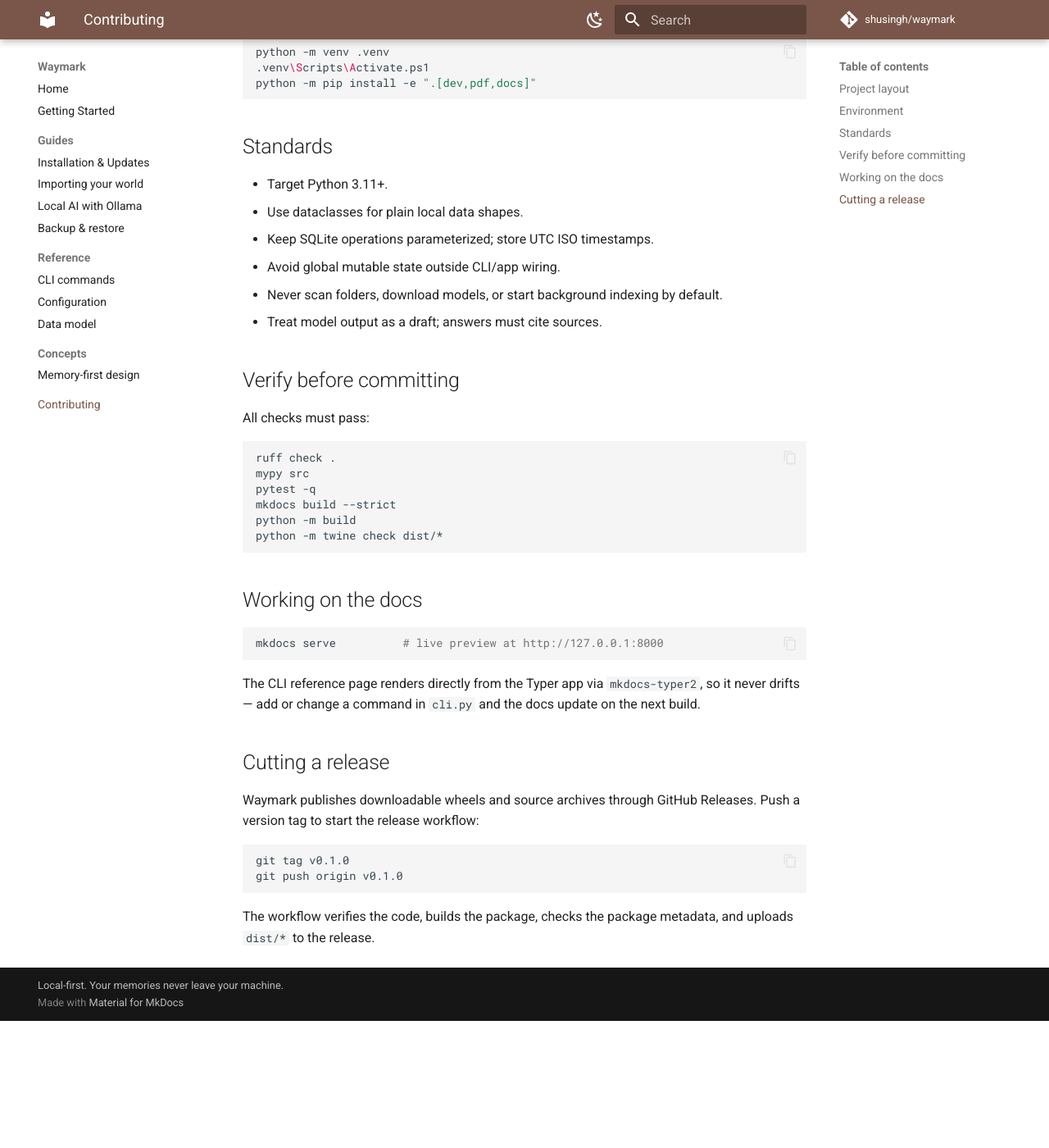
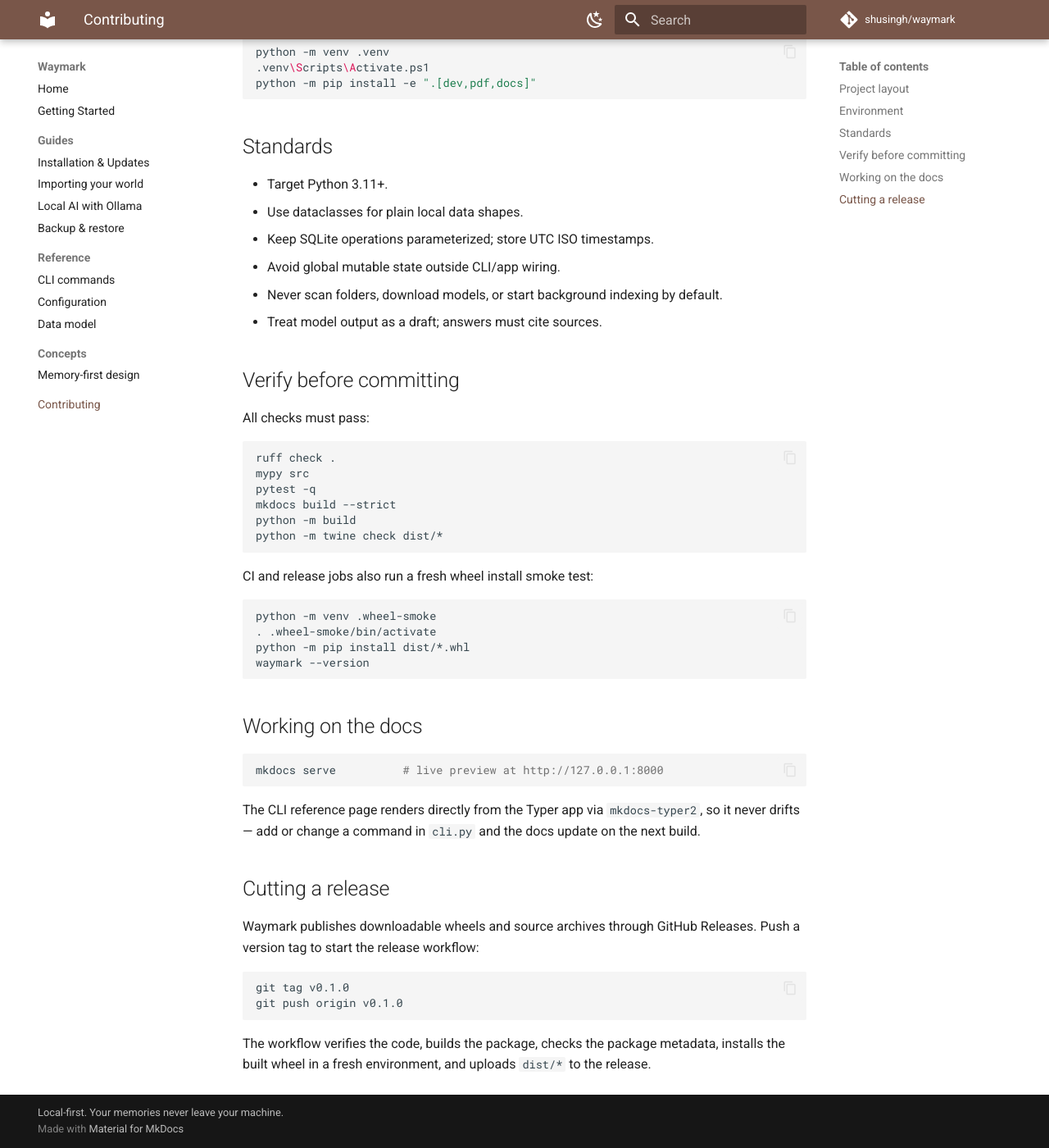
Before and after one commit to shusingh/waymark, an MkDocs documentation site: the page built from docs/contributing.md, in a window 1280 px wide and 1400 px high, scrolled down 578 px. Shown: the whole window at 82% size. Built offline with MkDocs 1.6.1 and Material for MkDocs 9.7.7, drawn with Linux system fonts in a browser that asks for light colours; comment, search, counter and statistics services are not loaded; before the commit the page ends 1823 px from its top, so only the background shows below that.

Commit message:
Smoke test release wheels in CI

````diff
--- a/docs/contributing.md
+++ b/docs/contributing.md
@@ -49,6 +49,15 @@
 python -m twine check dist/*
 ```
 
+CI and release jobs also run a fresh wheel install smoke test:
+
+```bash
+python -m venv .wheel-smoke
+. .wheel-smoke/bin/activate
+python -m pip install dist/*.whl
+waymark --version
+```
+
 ## Working on the docs
 
 ```bash
@@ -70,4 +79,5 @@
 ```
 
 The workflow verifies the code, builds the package, checks the package metadata,
-and uploads `dist/*` to the release.
+installs the built wheel in a fresh environment, and uploads `dist/*` to the
+release.
````
Also changed, not shown: README.md (+9 -0 lines), 3 other files.
